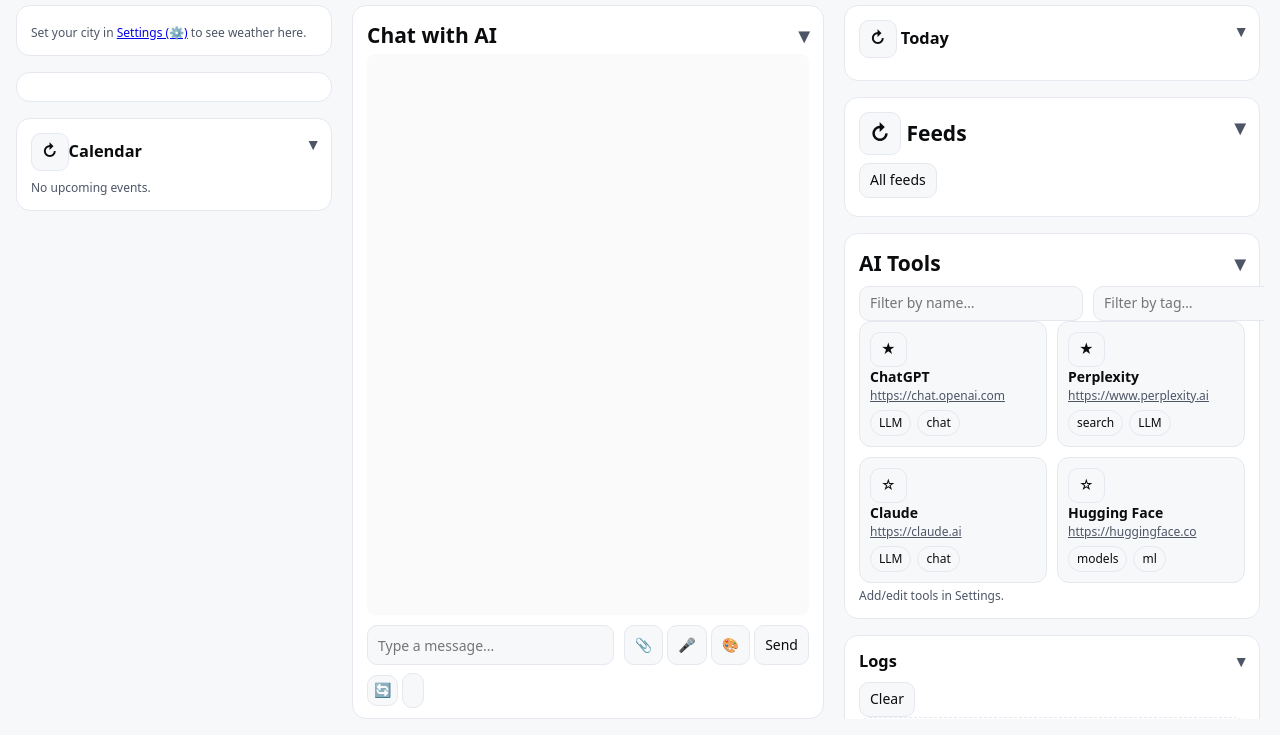
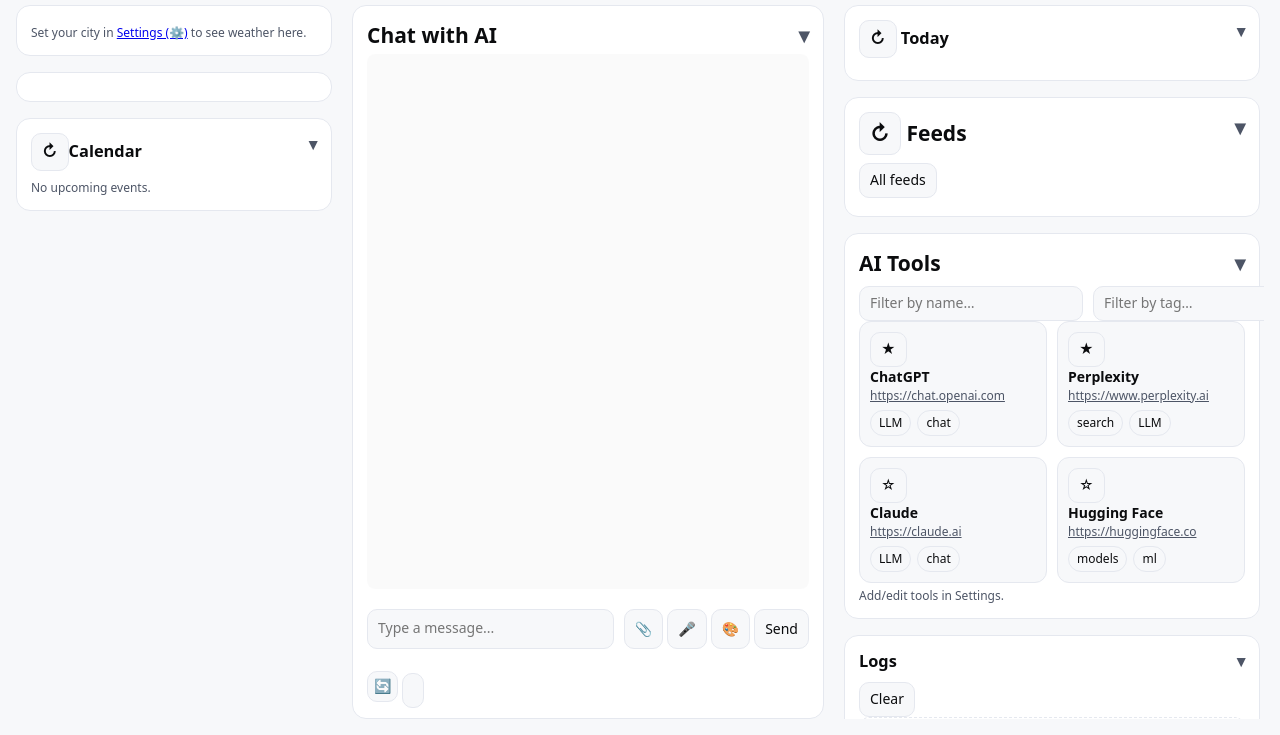
Before and after one commit to SilliCONIC/fridai, a website built with Vite: page src/newtab.html in a window 1280 px wide. Shown: the part 65-800 px from the top of the page. Built offline with nearby package versions, Linux system fonts and the light colour scheme; some packages are replaced by stand-ins of ours; no server answers.

Commit message:
Add RTL and fixing scrolling in chatbox

```diff
--- /dev/null
+++ b/src/chat_layout_refactor.css
@@ -0,0 +1,44 @@
+/* Chat specific layout refactor */
+.chat-card {
+    flex: 1;
+    display: flex !important;
+    /* Override collapsed logic if needed, or better, handle gracefully */
+    flex-direction: column;
+    height: 100%;
+    overflow: hidden;
+    padding-bottom: 0 !important;
+    /* Reset padding */
+}
+
+.chat-card>.body {
+    display: flex;
+    flex-direction: column;
+    flex: 1;
+    overflow: hidden;
+    padding: 0;
+    padding-bottom: 10px;
+}
+
+#chatMessages {
+    flex: 1;
+    overflow-y: auto;
+    min-height: 0;
+    margin-bottom: 10px;
+    /* Scrollbar fix for firefox/others */
+    scrollbar-width: thin;
+}
+
+.chat-footer {
+    flex-shrink: 0;
+    margin-top: auto;
+    /* Push to bottom if messages are empty */
+    /* Sticky behavior is handled by flex layout, but ensures it stays visible */
+    background: var(--card);
+    /* Opaque background if overlaid */
+    z-index: 10;
+}
+
+#modelSelect {
+    flex-shrink: 0;
+    margin-top: 8px;
+}
--- a/src/newtab.html
+++ b/src/newtab.html
@@ -52,15 +52,19 @@
     <!-- COLUMN 2: Chat (Main) -->
     <section class="col center">
       <!-- Chat Fills Height -->
-      <div class="card" style="flex:1; display:flex; flex-direction:column; padding-bottom:10px;">
+      <div class="card chat-card">
         <h2 style="margin-bottom:4px">Chat with AI</h2>
         <div class="body" id="chatBody">
           <div id="chatMessages"></div>
-          <div class="row">
-            <input id="chatInput" type="text" placeholder="Type a message...">
-            <button id="chatSend">Send</button>
+          <div class="row chat-footer">
+            <div style="width:100%; display:flex; flex-direction:column; gap:8px">
+              <div class="row" style="width:100%">
+                <textarea id="chatInput" placeholder="Type a message..." rows="1" dir="auto"></textarea>
+                <button id="chatSend">Send</button>
+              </div>
+              <select id="modelSelect"></select>
+            </div>
           </div>
-          <select id="modelSelect"></select>
         </div>
       </div>
     </section>
--- a/src/styles.css
+++ b/src/styles.css
@@ -392,18 +392,23 @@ button:focus {
   flex-direction: column;
   flex: 1;
   overflow: hidden;
+  min-height: 0;
+  /* Critical for nested flex scrolling */
 }
 
 #chatMessages {
   flex: 1;
   overflow-y: auto;
+  min-height: 0;
+  /* Critical for nested flex scrolling */
   padding: 10px;
   display: flex;
   flex-direction: column;
   gap: 12px;
   background: rgba(0, 0, 0, 0.02);
   border-radius: 8px;
-  margin-bottom: 10px;
+  margin-bottom: 2px;
+  /* Reduced margin to maximize space */
 }
 
 .message {
@@ -463,7 +468,13 @@ button:focus {
 /* Inputs row */
 #chatInput {
   flex: 1;
-  height: 40px;
+  min-height: 40px;
+  max-height: 120px;
+  resize: none;
+  /* Auto-resize via JS ideally, or just scroll */
+  padding: 10px;
+  overflow-y: auto;
+  font-family: inherit;
 }
 
 .chat-controls button {
@@ -492,3 +503,47 @@ button:focus {
   margin-top: 6px;
   white-space: pre-wrap;
 }
+
+/* Chat specific layout refactor */
+.chat-card {
+  flex: 1;
+  display: flex !important;
+  /* Override collapsed logic if needed, or better, handle gracefully */
+  flex-direction: column;
+  height: 100%;
+  overflow: hidden;
+  padding-bottom: 0 !important;
+  /* Reset padding */
+}
+
+.chat-card>.body {
+  display: flex;
+  flex-direction: column;
+  flex: 1;
+  overflow: hidden;
+  padding: 0;
+  padding-bottom: 10px;
+}
+
+#chatMessages {
+  flex: 1;
+  overflow-y: auto;
+  min-height: 0;
+  margin-bottom: 10px;
+  /* Scrollbar fix for firefox/others */
+  scrollbar-width: thin;
+}
+
+.chat-footer {
+  flex-shrink: 0;
+  margin-top: auto;
+  background: var(--card);
+  z-index: 10;
+  padding: 10px 0 0 0;
+  /* Add padding top */
+}
+
+#modelSelect {
+  flex-shrink: 0;
+  margin-top: 8px;
+}
--- a/src/ui/chat.js
+++ b/src/ui/chat.js
@@ -34,6 +34,11 @@ export function initChat() {
     const sendBtn = document.getElementById('chatSend');
     const input = document.getElementById('chatInput');
     const modelSelect = document.getElementById('modelSelect');
+
+    if (!sendBtn || !input || !modelSelect) {
+        console.error('Chat elements not found', { sendBtn, input, modelSelect });
+        return;
+    }
 
     let currentImage = null; // Base64 string if attached
 
@@ -240,8 +245,19 @@ export function initChat() {
         fileInp.value = '';
     };
 
-    sendBtn?.addEventListener('click', doSend);
-    input?.addEventListener('keydown', e => { if (e.key === 'Enter') doSend(); });
+    if (sendBtn) sendBtn.addEventListener('click', doSend);
+
+    if (input) {
+        input.addEventListener('keydown', e => {
+            if (e.key === 'Enter') {
+                if (!e.shiftKey) {
+                    e.preventDefault(); // Prevent newline
+                    doSend();
+                }
+                // else: allow default behavior (newline)
+            }
+        });
+    }
 }
 
 function addMessage(role, content, metadata = {}) {
@@ -259,6 +275,7 @@ function addMessage(role, content, metadata = {}) {
     // Content
     const contentDiv = document.createElement('div');
     contentDiv.className = 'msg-content';
+    contentDiv.dir = 'auto'; // Enable automatic RTL/LTR detection
     if (metadata.isHtml) contentDiv.innerHTML = content;
     else contentDiv.textContent = content;
 
```
